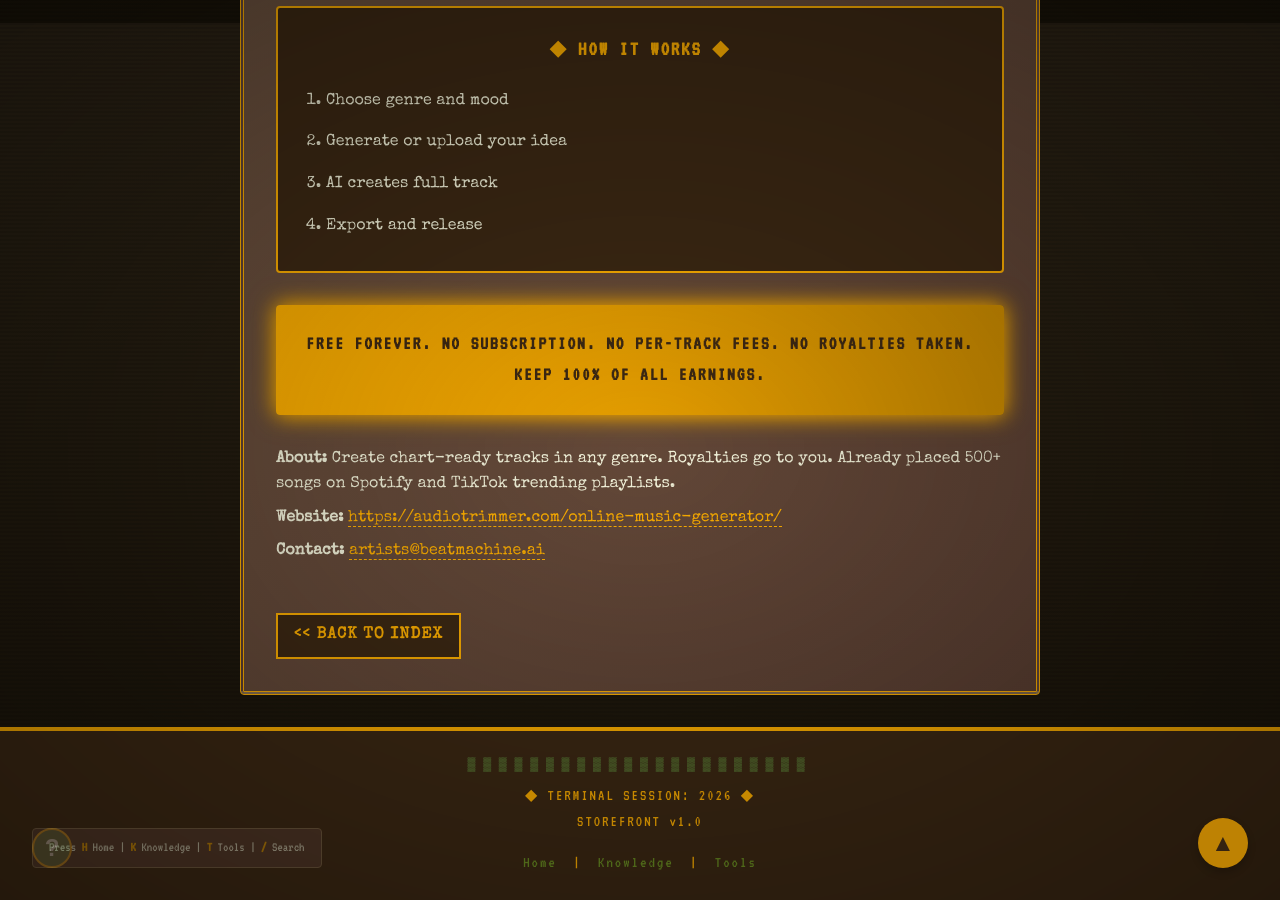
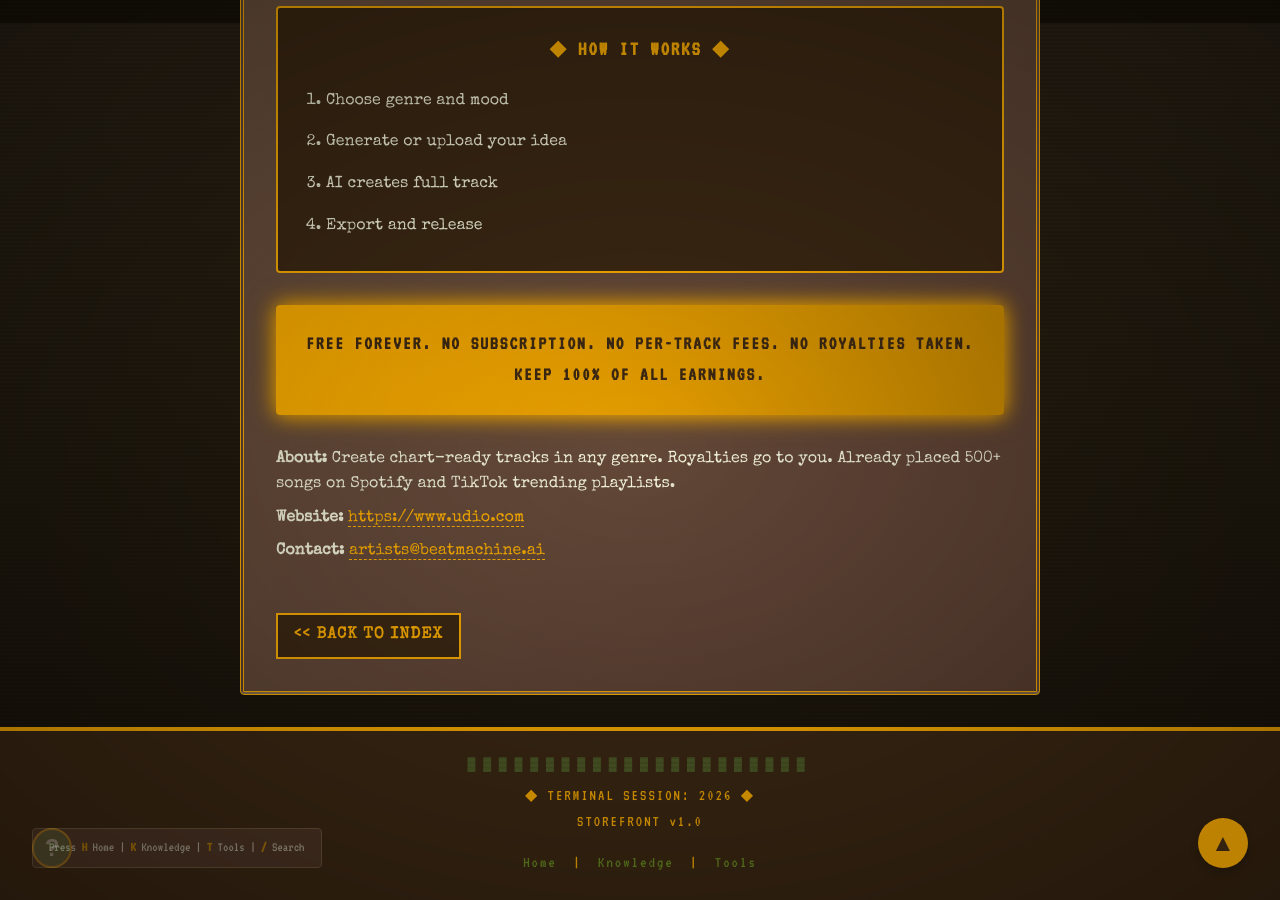
Before and after one commit to JCKING1278/cloudfront, a Jekyll site: the page built from _stores/beatmachine.md, in a window 1280 px wide and 900 px high, scrolled down 2677 px. Built offline with Jekyll 4.4.1, drawn with Linux system fonts in a browser that asks for light colours; some of the changed lines change nothing that is shown.

Commit message:
Fix remaining broken links

```diff
--- a/_stores/beatmachine.md
+++ b/_stores/beatmachine.md
@@ -2,7 +2,7 @@
 layout: store
 name: BeatMachine AI
 tagline: AI-generated music that tops the charts
-website: https://audiotrimmer.com/online-music-generator/
+website: https://www.udio.com
 email: artists@beatmachine.ai
 description: Create chart-ready tracks in any genre. Royalties go to you. Already placed 500+ songs on Spotify and TikTok trending playlists.
 image: beatmachine.svg
```
Also changed, not shown: 3 other files.
